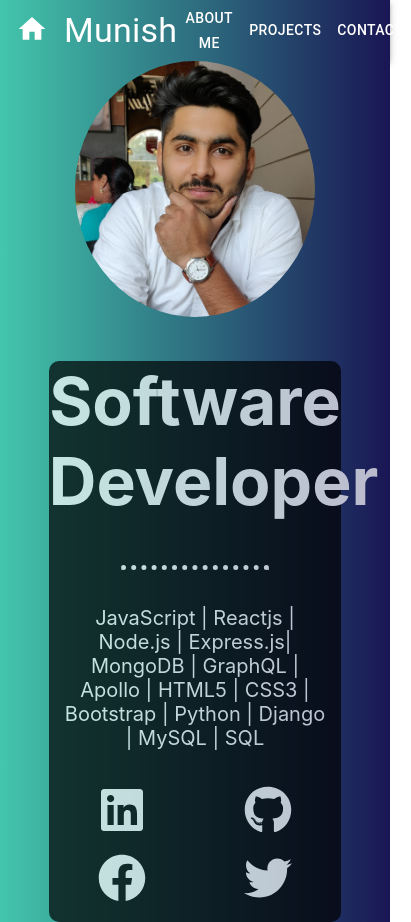
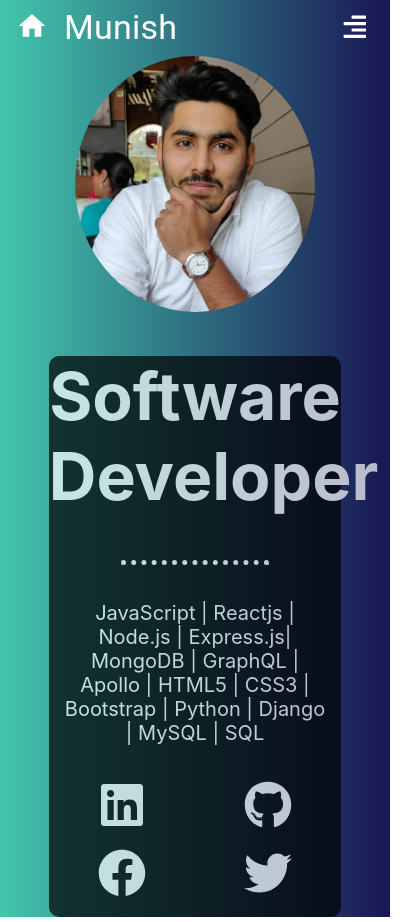
Before and after one commit to MUNISHMAHEY1/myPortfolio, a React (Create React App) app: page / in a window 390 px wide. Shown: the whole page, 411 px wide, since content can reach past the window. Built offline with nearby package versions, Linux system fonts and the light colour scheme.

Commit message:
navbar responsive now

```diff
--- a/src/App.css
+++ b/src/App.css
@@ -7,16 +7,59 @@
 :root{
   --textChangeColor:#ffa500;
   --logoChangeColor:black;
+  --mainTransition: all 0.4s linear;
+  --mainSpacing: 3px;
 }
 
 .nav-links {
   text-decoration: none;
   color: white;
+  transition: var(--mainTransition);
+  height: 0;
+  overflow: hidden;
+  list-style-type: none;
  }
 
+ .nav-link {
+  display: flex;
+  text-decoration: none;
+  color: white;
+  transition: var(--mainTransition);
+  text-align: center;
+  font-size: 1rem;
+  font-weight: 600;
+  letter-spacing: var(--mainSpacing);
+}
+ .nav-btn {
+  background: transparent;
+  border: none;
+  cursor: pointer;
+  outline: none;
+}
+.nav-icon {
+  font-size: 1.6rem;
+  color: white;
+}
+.nav-icon:hover{
+  color: var(--textChangeColor);
+}
+.show-nav {
+  height: 150px;
+}
 
 .nav-links:hover{
   color: var(--textChangeColor);
+}
+
+@media screen and (min-width: 768px) {
+  .nav-btn {
+    display: none;
+  }
+  .nav-links {
+    height: auto;
+    display: flex;
+    margin-left: 4rem;
+  }
 }
 
 .homelogo{
--- a/src/components/Navbar.js
+++ b/src/components/Navbar.js
@@ -1,7 +1,8 @@
-import React from 'react'
+import React, { useState } from 'react'
 import { makeStyles } from '@material-ui/core'
 import { AppBar, Toolbar, Typography, Button } from '@material-ui/core'
 // import { HomeIcon, MenuIcon } from '@material-ui/icons'
+import { FaAlignRight } from 'react-icons/fa'
 import { Link } from 'react-router-dom'
 import {MdHome} from 'react-icons/md'
 
@@ -18,8 +19,14 @@ const useStyle = makeStyles(theme => ({
     },
 }));
 
+
+
 function Navbar() {
+    const [ isOpen, setIsOpen ] = useState(false);
 
+    const handleToggle = () => {
+        setIsOpen(!isOpen)
+    }
     const classes = useStyle();
     return (
         <div className="">
@@ -29,15 +36,22 @@ function Navbar() {
                     <Typography variant="h4" className={classes.title}>
                         Munish
                     </Typography>
-                    <Link to="/aboutme" className="nav-links">
+
+
+                    <div className={isOpen ? "nav-links show-nav": "nav-links"}>
+                        <Link to="/aboutme" className="nav-link">
                             <Button color="inherit">About Me</Button>
                         </Link>
-                    <Link to="/projects" className="nav-links" >
+                        <Link to="/projects" className="nav-link" >
                             <Button color="inherit">Projects</Button>
                         </Link>
-                    <Link to="/contact" className="nav-links" >
+                        <Link to="/contact" className="nav-link" >
                             <Button color="inherit">Contact</Button>
                         </Link>
+                    </div>
+                    <button type="button" className="nav-btn" onClick={handleToggle}>
+                        <FaAlignRight className="nav-icon"></FaAlignRight>
+                    </button>
                 </Toolbar>
             </AppBar>
         </div>
```
Lines whose indentation alone changed are shown as unchanged.
